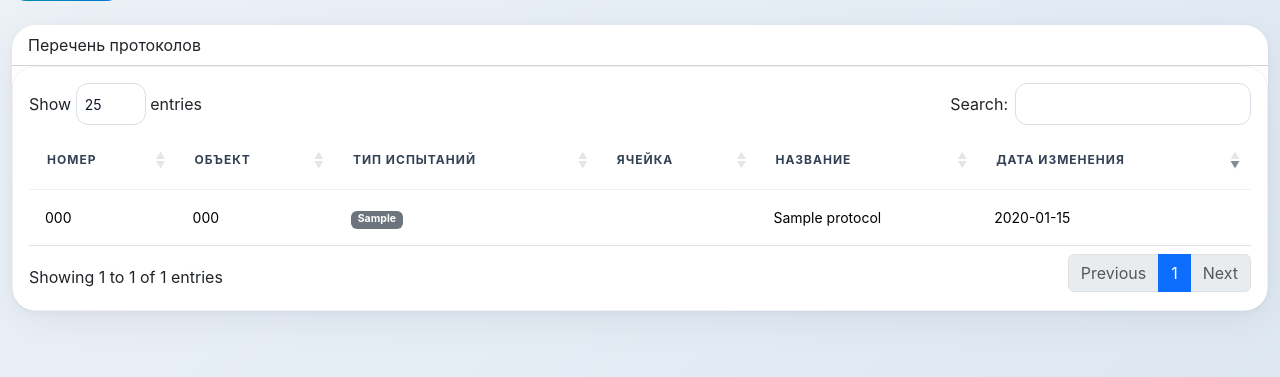
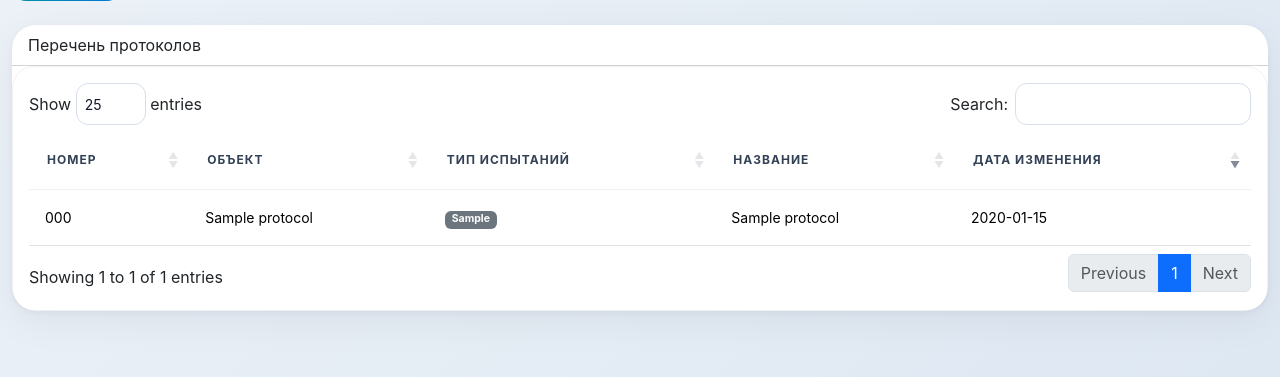
Before and after one commit to alex7r259/electrolab, a Flask app: page / in a window 1280 px wide. Shown: the part 315-692 px from the top of the page. Run offline with Flask 3, Linux system fonts and the light colour scheme; tables that the repository leaves empty hold one stand-in row (values such as "Sample post"); some libraries are stand-ins or nearby versions.

Commit message:
Align protocols table with backend schema fields

```diff
--- a/templates/index.html
+++ b/templates/index.html
@@ -47,28 +47,18 @@
                     <th>Номер</th>
                     <th>Объект</th>
                     <th>Тип испытаний</th>
-                    <th>Ячейка</th>
                     <th>Название</th>
                     <th>Дата изменения</th>
                 </tr>
             </thead>
             <tbody>
             {% for protocol in protocols %}
-                {% set badge_class = 'bg-secondary' %}
-                {% if protocol.test_type == 'Высоковольтные испытания' %}
-                    {% set badge_class = 'bg-danger' %}
-                {% elif protocol.test_type == 'Автоматические выключатели' %}
-                    {% set badge_class = 'bg-primary' %}
-                {% elif protocol.test_type == 'Сопротивление изоляции' %}
-                    {% set badge_class = 'bg-success' %}
-                {% endif %}
-                <tr style="cursor:pointer" onclick="window.open('/open/{{ protocol.id }}')">
+                <tr style="cursor:pointer" onclick="window.location='/open/{{ protocol.id }}'">
                     <td>{{ protocol.protocol_number }}</td>
-                    <td>{{ protocol.object_code }}</td>
-                    <td><span class="badge {{ badge_class }}">{{ protocol.test_type }}</span></td>
-                    <td>{{ protocol.cell_number or '' }}</td>
-                    <td>{{ protocol.protocol_name }}</td>
-                    <td>{{ protocol.modified_date }}</td>
+                    <td>{{ protocol.object_name or protocol.object_code }}</td>
+                    <td><span class="badge {% if protocol.test_type == 'Высоковольтные испытания' %}bg-danger{% elif protocol.test_type == 'Автоматические выключатели' %}bg-primary{% elif protocol.test_type == 'Сопротивление изоляции' %}bg-success{% else %}bg-secondary{% endif %}">{{ protocol.test_type }}</span></td>
+                    <td>{{ protocol.protocol_title or protocol.protocol_name }}</td>
+                    <td>{{ protocol.modified_date or '—' }}</td>
                 </tr>
             {% endfor %}
             </tbody>
@@ -82,7 +72,7 @@
 $(function () {
     $('#protocolsTable').DataTable({
         pageLength: 25,
-        order: [[5, 'desc']],
+        order: [[4, 'desc']],
         language: { url: 'https://cdn.datatables.net/plug-ins/1.13.8/i18n/ru.json' }
     });
 });
```
